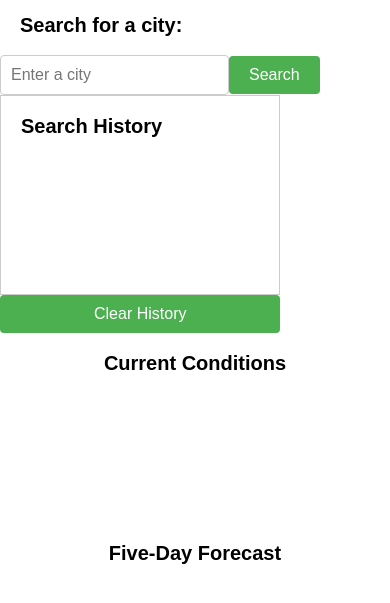
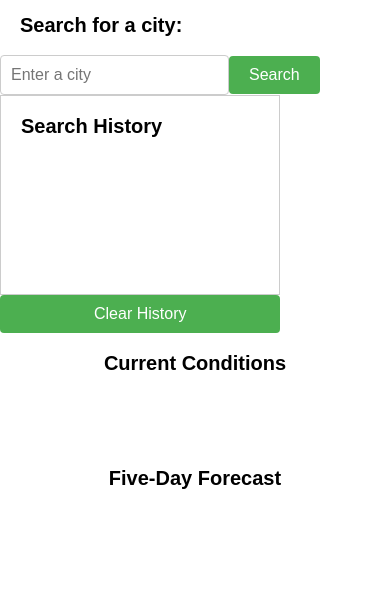
Before and after one commit to EliteHuskie/module-06-weather-api-dashboard, a plain HTML site: page index.html in a window 390 px wide. Shown: the part 75-678 px from the top of the page. Drawn offline with Linux system fonts and the light colour scheme.

Commit message:
Modified media element for large smartphones and five day forecast margin-top

```diff
--- a/assets/css/style.css
+++ b/assets/css/style.css
@@ -111,7 +111,7 @@ button[type="submit"]:hover {
   flex-direction: column;
   align-items: center;
   font-size: 20px;
-  margin-top: 150px;
+  margin-top: 75px;
 }
 /* 5 day forecast list */
 #five-day-forecast-list {
@@ -133,7 +133,7 @@ button[type="submit"]:hover {
   border-radius: 5px;
 }
 /* Large smartphones */
-@media (max-width: 900px) {
+@media (max-width: 960px) {
   .day-box {
     flex-basis: 30%;
   }
```
